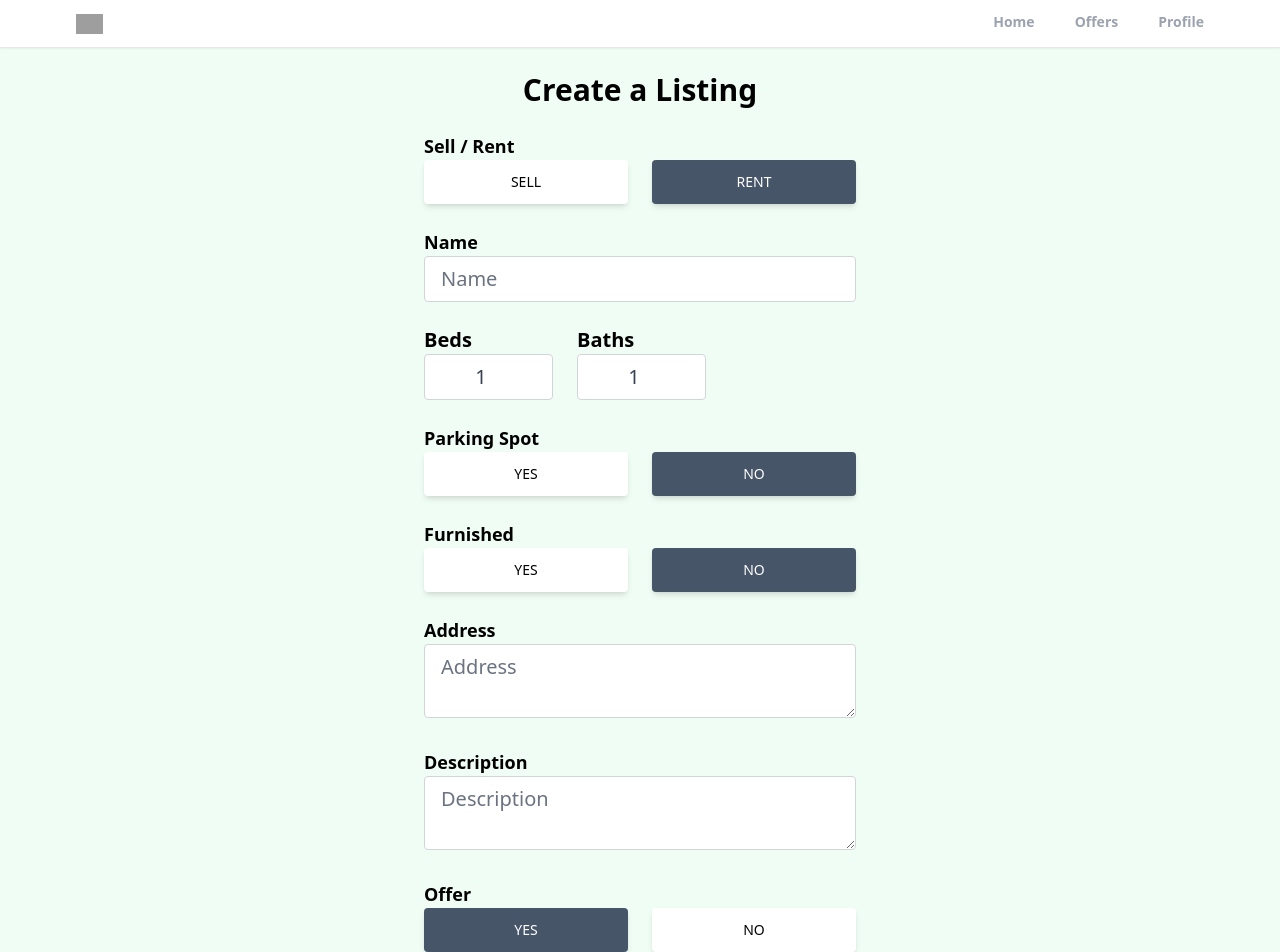
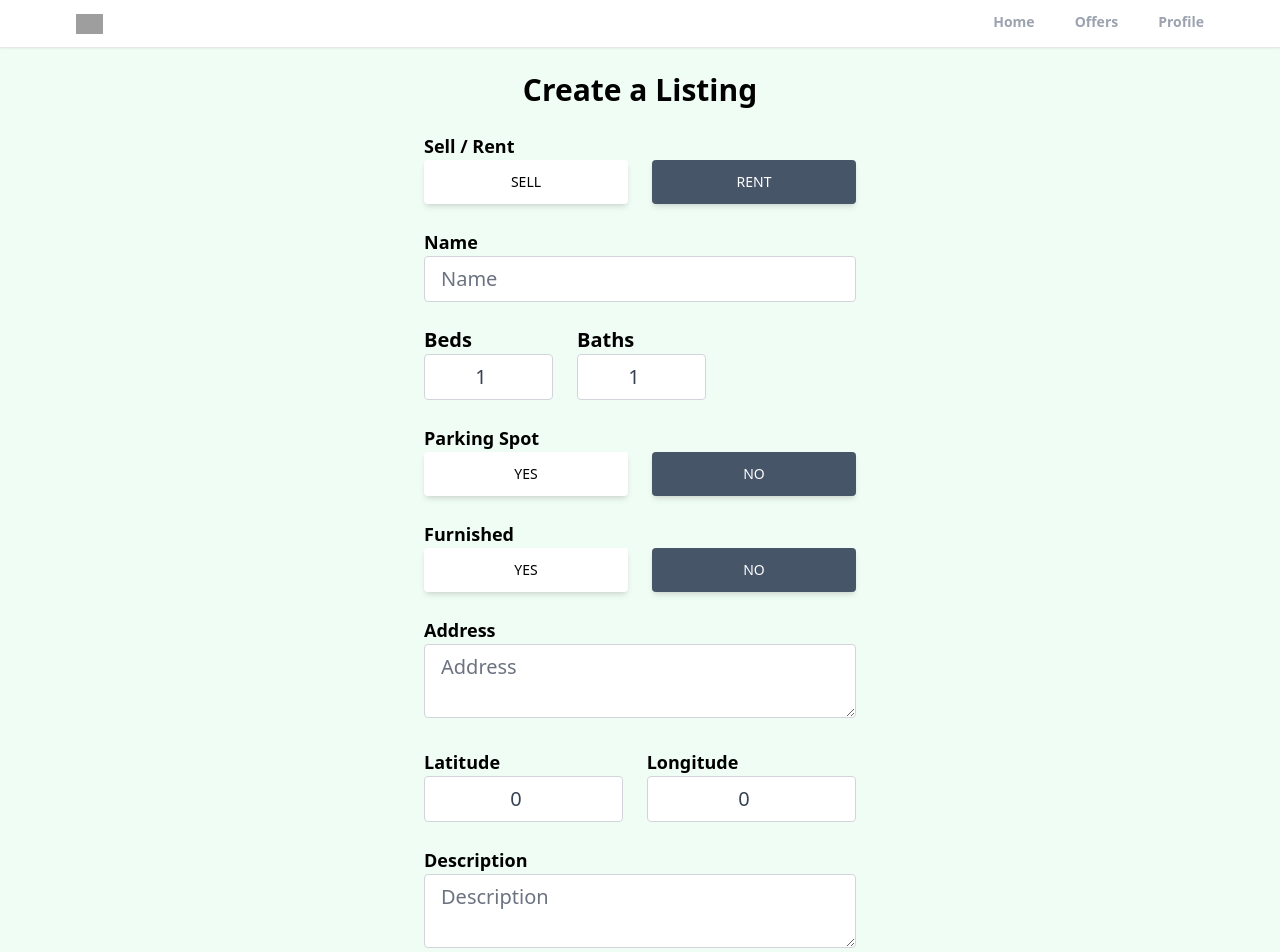
Before and after one commit to avikalp987/realtor-clone, a React (Create React App) app: page /create-listing in a window 1280 px wide. Shown: the top 952 px of the page. Built offline with nearby package versions, Linux system fonts and the light colour scheme; no server answers; sample sign-in values are in the browser's storage; grey boxes are pictures that could not be loaded.

Commit message:
add functionality to create listing page

```diff
--- a/package.json
+++ b/package.json
@@ -14,6 +14,7 @@
     "react-router-dom": "^6.18.0",
     "react-scripts": "5.0.1",
     "react-toastify": "^9.1.3",
+    "uuid": "^9.0.1",
     "web-vitals": "^2.1.4"
   },
   "scripts": {
--- a/src/App.js
+++ b/src/App.js
@@ -22,10 +22,15 @@ function App() {
           <Route path="/sign-up" element={<Signup />} />
           <Route path="/forgot-password" element={<ForgotPassword />} />
           <Route path="/offers" element={<Offers />} />
-          <Route path="/create-listing" element={<CreateListing />} />
+
           <Route path="/profile" element={<PrivateRoute />}>
             <Route path="/profile" element={<Profile />} />
           </Route>
+
+          <Route path="/create-listing" element={<PrivateRoute />}>
+            <Route path="/create-listing" element={<CreateListing />} />
+          </Route>
+
         </Routes>
       </Router>
 
--- a/src/pages/CreateListing.jsx
+++ b/src/pages/CreateListing.jsx
@@ -1,6 +1,19 @@
 import React, { useState } from 'react'
+import Spinner from '../components/Spinner';
+import { toast } from 'react-toastify';
+import { getDownloadURL, getStorage, ref, uploadBytesResumable } from "firebase/storage";
+import { getAuth } from 'firebase/auth';
+import { v4 as uuidv4 } from "uuid"
+import { addDoc, collection, serverTimestamp } from 'firebase/firestore';
+import { db } from '../firebase';
+import { useNavigate } from 'react-router';
 
 export default function CreateListing() {
+
+    const [geoLocationEnabled,setGeoLocationEnabled] = useState(false);
+    const [loading,setLoading] = useState(false);
+    const auth = getAuth();
+    const navigate = useNavigate();
 
     const [formData,setFormData] = useState({
         type:"rent",
@@ -14,13 +27,159 @@ export default function CreateListing() {
         offer: true,
         regularPrice: 0,
         discountedPrice: 0,
+        latitude : 0,
+        longitude: 0,
+        images:{}
+    })
+    const {type,name,bedrooms,bathrooms,parking,furnished,address,description,offer,regularPrice,discountedPrice,latitude,longitude,images} = formData;
 
-    })
-    const {type,name,bedrooms,bathrooms,parking,furnished,address,description,offer,regularPrice,discountedPrice} = formData;
+    const onChange = (ev) => {
+        let boolean = null;
+        if(ev.target.value === "true")
+        {
+            boolean = true;
+        }
+        if(ev.target.value === "false")
+        {
+            boolean = false;
+        }
 
-    const onChange = () => {
+        //files
+        if(ev.target.files)
+        {
+            setFormData((prevState) => (
+                {
+                    ...prevState,
+                    images : ev.target.files
+                }
+            ))
+        }
 
+        //text/number/boolean
+        if(!ev.target.files)
+        {
+            setFormData((prevState) => (
+                {
+                    ...prevState,
+                    [ev.target.id] : boolean ?? ev.target.value,
+                }
+            ))
+        }
     }
+
+    const storeImage = async (image) => {
+        return new Promise((resolve,reject) => {
+            const storage = getStorage();
+            const fileName = `${auth.currentUser.uid}-${image.name}-${uuidv4()}`;
+            const storageRef = ref(storage,fileName);
+            const uploadTask = uploadBytesResumable(storageRef,image);
+
+            uploadTask.on(
+                "state_changed",
+                (snapshot) => {
+                  // Observe state change events such as progress, pause, and resume
+                  // Get task progress, including the number of bytes uploaded and the total number of bytes to be uploaded
+                  const progress =
+                    (snapshot.bytesTransferred / snapshot.totalBytes) * 100;
+                  console.log("Upload is " + progress + "% done");
+                  switch (snapshot.state) {
+                    case "paused":
+                      console.log("Upload is paused");
+                      break;
+                    case "running":
+                      console.log("Upload is running");
+                      break;
+                  }
+                },
+                (error) => {
+                  // Handle unsuccessful uploads
+                  reject(error);
+                },
+                () => {
+                  // Handle successful uploads on complete
+                  // For instance, get the download URL: https://firebasestorage.googleapis.com/...
+                  getDownloadURL(uploadTask.snapshot.ref).then((downloadURL) => {
+                    resolve(downloadURL);
+                  });
+                }
+              );
+        })
+    }
+
+    const onSubmit = async (ev) => {
+        ev.preventDefault();
+        setLoading(true);
+        if(+discountedPrice >= +regularPrice)
+        {
+            setLoading(false);
+            toast.error("Oops! Discounted price needs to be less than Regular price");
+            return;
+        }
+
+        if(images.length>6)
+        {
+            setLoading(false);
+            toast.error("Maximum 6 images allowed");
+            return;
+        }
+
+        let geoLocation = {}
+        let location
+        if(geoLocationEnabled)
+        {
+          const response = await fetch (`https://maps.googleapis.com/maps/api/geocode/json?address=${address}&key=${process.env.REACT_APP_GEOCODE_API_KEY}`);
+           const data = await response.json();
+
+          geoLocation.lat = data.results[0]?.geometry.location.lat ?? 0;
+          geoLocation.lng = data.results[0]?.geometry.location.lng ?? 0;
+
+          location = data.status === "ZERO RESULTS" && undefined
+
+        if(location === undefined)
+        {
+          setLoading(false);
+          toast.error("Oops! Address not identified");
+
+          return;
+        }
+        }else
+        {
+           geoLocation.lat = latitude;
+           geoLocation.lng = longitude;
+        }
+
+        const imgUrls = await Promise.all(
+            [...images].map((image) => storeImage(image)))
+            .catch((error) => {
+                setLoading(false);
+                toast.error("Oops! Images not uploaded");
+                return;
+            })
+
+        const formDataCopy = {
+            ...formData,
+            imgUrls,
+            geoLocation,
+            timestamp: serverTimestamp(),
+        };
+
+        delete formDataCopy.images;
+        delete formDataCopy.latitude;
+        delete formDataCopy.longitude;
+        !formDataCopy.offer && delete formDataCopy.discountedPrice;
+
+        const docRef = await addDoc(collection(db, "listings"),formDataCopy);
+        setLoading(false);
+        toast.success("Listing Created Successfully");
+        navigate(`/category/${formDataCopy.type}/${docRef.id}`);
+    }
+
+
+
+  if(loading)
+  {
+    return <Spinner />
+  }
 
   return (
     <main className='max-w-md px-2 mx-auto'>
@@ -28,7 +187,7 @@ export default function CreateListing() {
         className='text-3xl text-center mt-6 font-bold'
         >Create a Listing</h1>
 
-        <form>
+        <form onSubmit={onSubmit}>
 
             <p className='text-lg mt- font-semibold mt-6'>Sell / Rent</p>
             <div className='flex'>
@@ -161,6 +320,33 @@ export default function CreateListing() {
             className='w-full px-4 py-2 text-xl text-gray-700 bg-white border border-gray-300 rounded transition duration-150 ease-in-out focus:text-gray-700 focus:bg-white focus:border-slate-600 mb-6'/>
 
 
+            {!geoLocationEnabled && (
+                <div className="flex space-x-6 mb-6">
+                    <div className="">
+                        <p className='text-lg font-semibold'>Latitude</p>
+                        <input type="number" id="latitude" value={latitude} step="0.000001"
+                        onChange={onChange}
+                        required
+                        placeholder='Latitude'
+                        min="-90"
+                        max="90"
+                        className='w-full px-4 py-2 text-xl text-gray-700 bg-white border border-gray-300 rounded transition duration-150 ease-in-out focus:text-gray-700 focus:bg-white focus:border-slate-600 text-center'
+                        />
+                    </div>
+
+                    <div className="">
+                        <p className='text-lg font-semibold'>Longitude</p>
+                        <input type="number" id="longitude" value={longitude} step="0.000001"
+                        onChange={onChange}
+                        required
+                        placeholder='Longitude'
+                        min="-180"
+                        max="180"
+                        className='w-full px-4 py-2 text-xl text-gray-700 bg-white border border-gray-300 rounded transition duration-150 ease-in-out focus:text-gray-700 focus:bg-white focus:border-slate-600 text-center'
+                        />
+                    </div>
+                </div>
+            )}
             <p className='text-lg font-semibold'>Description</p>
             <textarea
             onChange={onChange}
```
Also changed, not shown: 2 other files (tests, documents, lock files or other folders).
